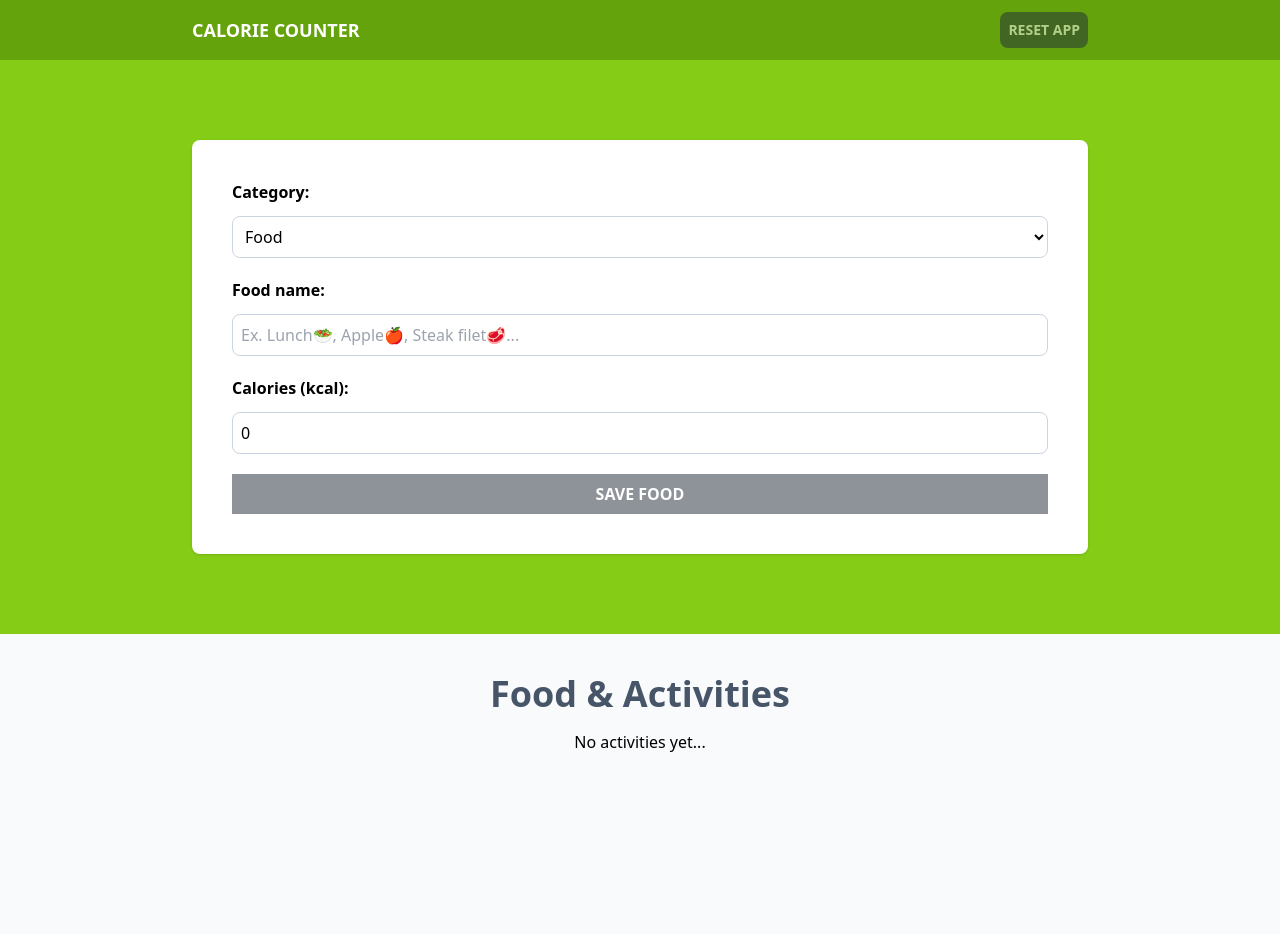
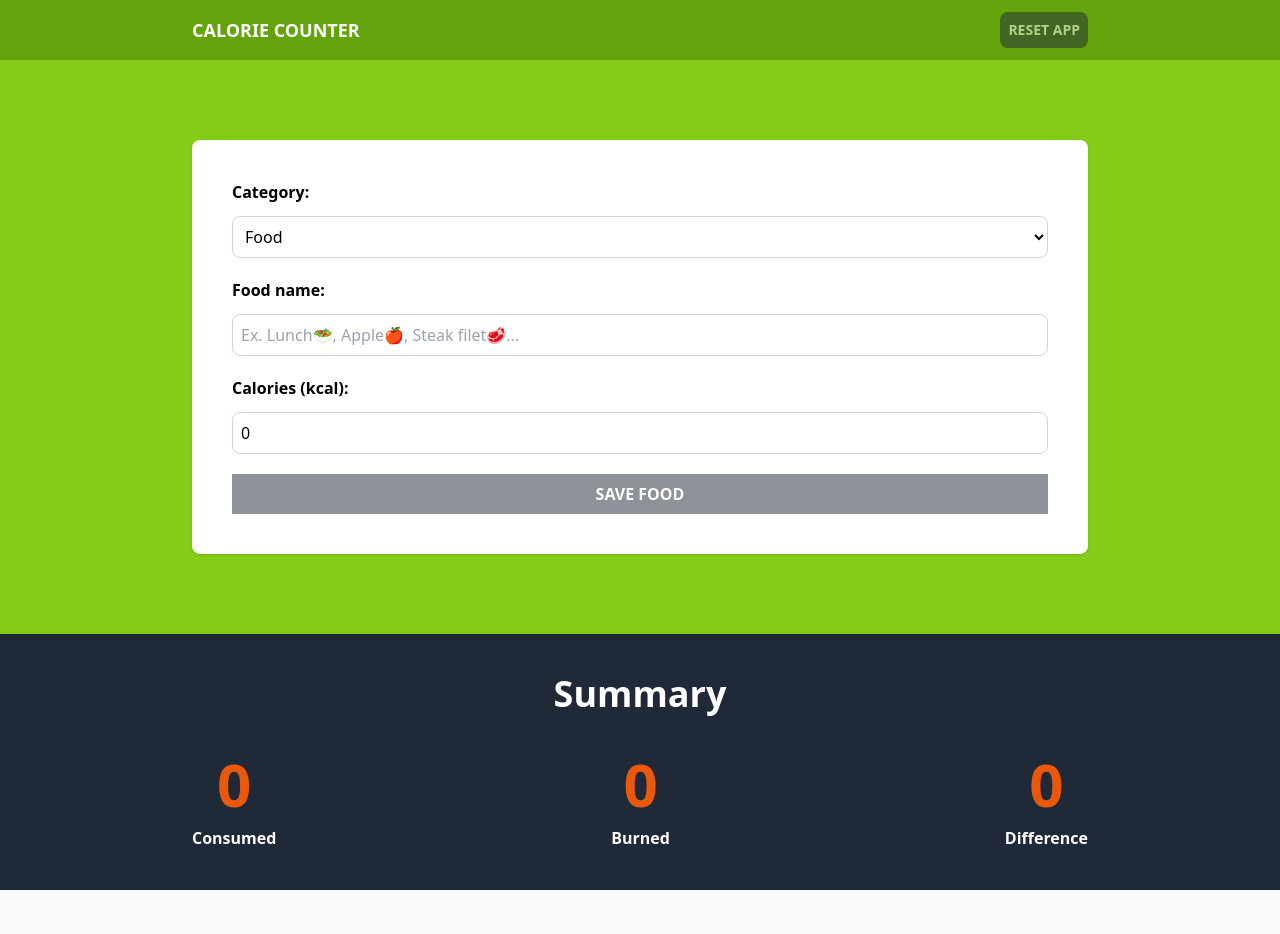
Before and after one commit to wisyxx/Calorie-Counter, a React (Vite) app: page / in a window 1280 px wide. Shown: the top 934 px of the page. Before the commit the page ends 800 px from the top, so only its background shows below. Built offline with nearby package versions, Linux system fonts and the light colour scheme.

Commit message:
Add calorie summary component

```diff
--- a/src/App.tsx
+++ b/src/App.tsx
@@ -2,6 +2,7 @@
 import { Form } from './components/Form';
 import { activityReducer, initialState } from './reducers/activityReducer';
 import { ActivityList } from './components/ActivityList';
+import { CalorieTracker } from './components/CalorieTracker';
 
 export const App = () => {
   const [state, dispatch] = useReducer(activityReducer, initialState);
@@ -45,6 +46,12 @@
         </div>
       </section>
 
+      <section className=" bg-gray-800 p-10">
+        <div className=" max-w-4xl mx-auto">
+          <CalorieTracker activities={state.activities} />
+        </div>
+      </section>
+
       <section className=" p-10 mx-auto max-w-4xl">
         <ActivityList dispatch={dispatch} activities={state.activities} />
       </section>
--- /dev/null
+++ b/src/components/CalorieTracker.tsx
@@ -0,0 +1,60 @@
+import { useMemo } from 'react';
+import type { Activity } from '../types';
+
+type CalorieTrackerProps = {
+  activities: Activity[];
+};
+
+export const CalorieTracker = ({ activities }: CalorieTrackerProps) => {
+  const caloriesConsumed = useMemo(
+    () =>
+      activities.reduce(
+        (total, activity) =>
+          activity.category === 1 ? total + activity.calories : total,
+        0
+      ),
+    [activities]
+  );
+  const caloriesBurned = useMemo(
+    () =>
+      activities.reduce(
+        (total, activity) =>
+          activity.category === 2 ? total + activity.calories : total,
+        0
+      ),
+    [activities]
+  );
+  const calorieDifference = useMemo(
+    () => caloriesConsumed - caloriesBurned,
+    [activities]
+  );
+
+  return (
+    <>
+      <h2 className=" text-4xl text-white font-black text-center">Summary</h2>
+
+      <div className=" flex flex-col items-center md:flex-row justify-between gap-5 mt-10">
+        <p className=" text-white font-bold rounded-full grid grid-cols-1 gap-3 text-center">
+          <span className=" font-black text-6xl text-orange-600">
+            {caloriesConsumed}
+          </span>
+          Consumed
+        </p>
+
+        <p className=" text-white font-bold rounded-full grid grid-cols-1 gap-3 text-center">
+          <span className=" font-black text-6xl text-orange-600">
+            {caloriesBurned}
+          </span>
+          Burned
+        </p>
+
+        <p className=" text-white font-bold rounded-full grid grid-cols-1 gap-3 text-center">
+          <span className=" font-black text-6xl text-orange-600">
+            {calorieDifference}
+          </span>
+          Difference
+        </p>
+      </div>
+    </>
+  );
+};
```
